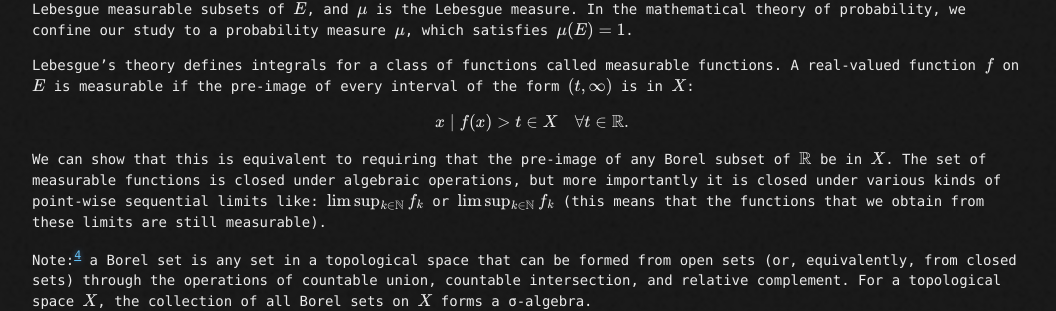
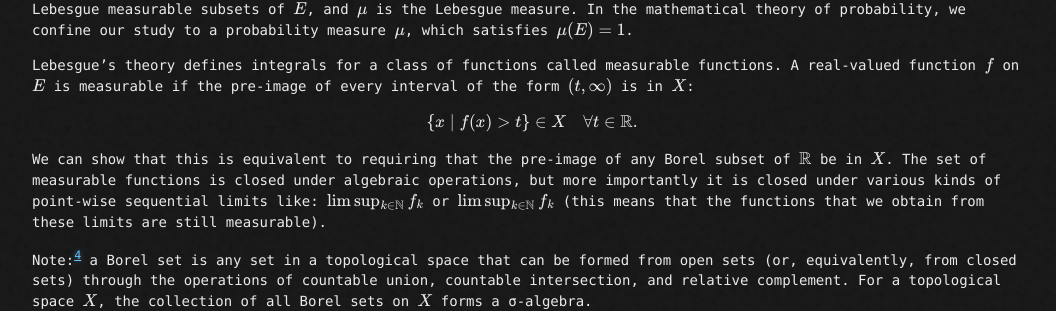
Before and after one commit to Videars/Statistics, a Jekyll site: the page built from Week7/Research.md, in a window 1280 px wide and 900 px high, scrolled down 1843 px. Shown: the part 146-457 px from the top of the window, without its empty margins (108-1164 px from the left). Built offline with Jekyll 4.4.1, drawn with Linux system fonts in a browser that asks for light colours; our own code applies the rules of GitHub Pages for plain Markdown files; formulas are drawn with MathJax 3.

```diff
--- a/Week7/Research.md
+++ b/Week7/Research.md
@@ -76,7 +76,7 @@ For example, $E$ can be Euclidean $n$-space $R^N$ or some Lebesgue measurable su
 Lebesgue's theory defines integrals for a class of functions called measurable functions. A real-valued function $f$ on $E$ is measurable if the pre-image of every interval of the form $(t, \infty)$ is in $X$:
 
 $$
-\\{x\mid f(x)>t\\}\in X\quad \forall t\in \mathbb {R}.
+\{x\mid f(x)>t\}\in X\quad \forall t\in \mathbb {R}.
 $$
 
 We can show that this is equivalent to requiring that the pre-image of any Borel subset of $\mathbb{R}$ be in $X$. The set of measurable functions is closed under algebraic operations, but more importantly it is closed under various kinds of point-wise sequential limits like: $\limsup_{k\in \mathbb {N} }f_{k}$ or $\limsup_{k\in \mathbb {N} }f_{k}$ (this means that the functions that we obtain from these limits are still measurable).
```
